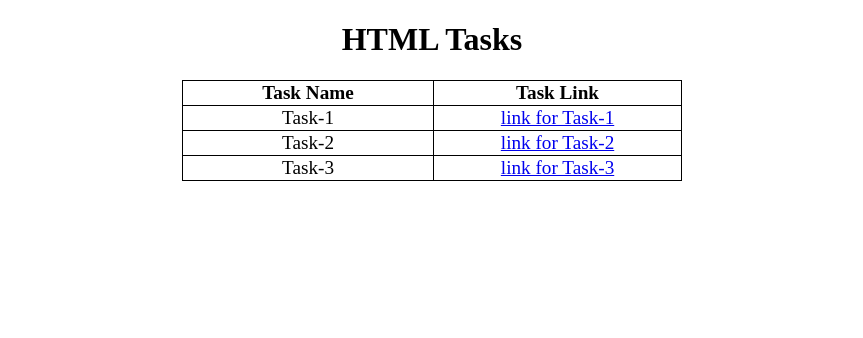
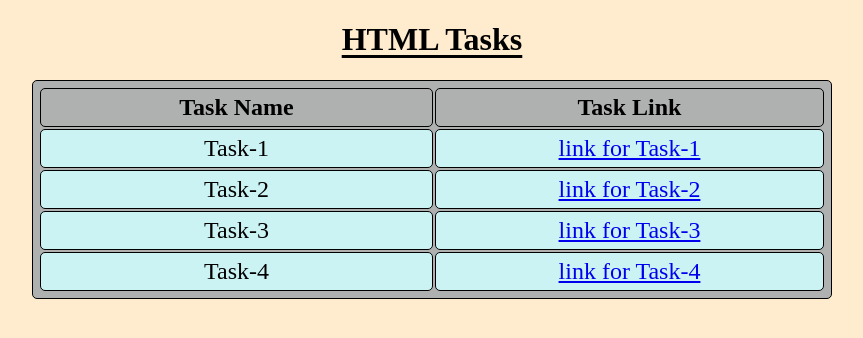
Before and after one commit to 2244shek/MERN_tasks, a plain HTML site: page index.html in a window 1280 px wide. Shown: the whole page, without its empty margins (208-1071 px from the left). Drawn offline with Linux system fonts and the light colour scheme.

Commit message:
Add files via upload

```diff
--- a/index.html
+++ b/index.html
@@ -7,24 +7,32 @@
     <style>
         h1{
             text-align: center;
+            text-underline-offset: 5px;
+            text-decoration: underline;
         }
         table,
         td,
         th,
         tr {
             border: 1px solid black;
-            border-collapse: collapse;
-            width: 500px;
+            /* border-collapse: collapse; */
+            width: 800px;
+            padding: 5px;
             text-align: center;
+            border-radius: 5px;
         }
         table{
-            font-size: larger;
+            background-color: rgb(175, 176, 176);
+            font-size: x-large;
             margin-left: auto;
             margin-right: auto;
         }
+        td{
+            background-color: rgb(204, 243, 243);
+        }
     </style>
 </head>
-<body>
+<body style="background-color: blanchedalmond;">
     <h1>HTML Tasks</h1>
     <table>
         <tr>
@@ -43,6 +51,10 @@
             <td>Task-3</td>
             <td><a href="task3.html">link for Task-3</a></td>
         </tr>
+        <tr>
+            <td>Task-4</td>
+            <td><a href="task4.html">link for Task-4</a></td>
+        </tr>
     </table>
 </body>
 </html>
--- a/style.css
+++ b/style.css
@@ -0,0 +1,4 @@
+h1{
+    color: rgb(21, 0, 255);
+    text-align: center;
+}
```
Also changed, not shown: task4.html (added, +12 -0 lines).
